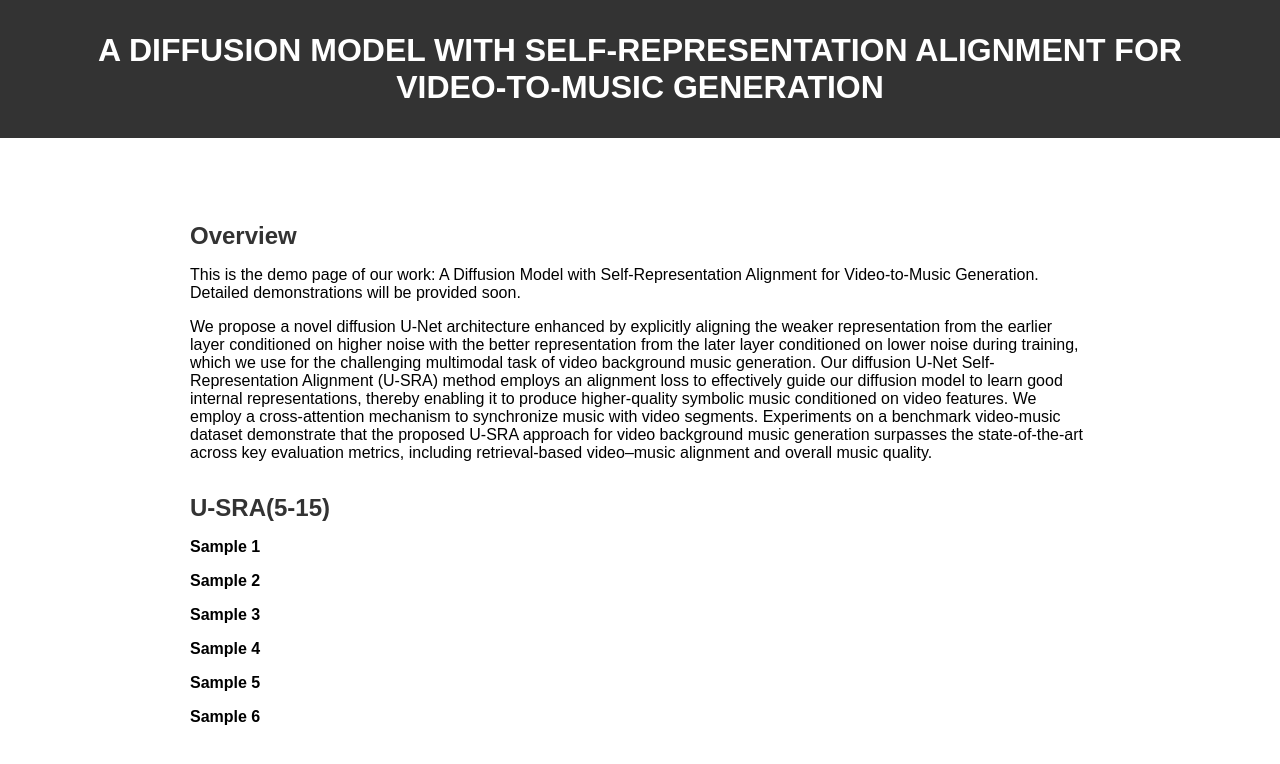
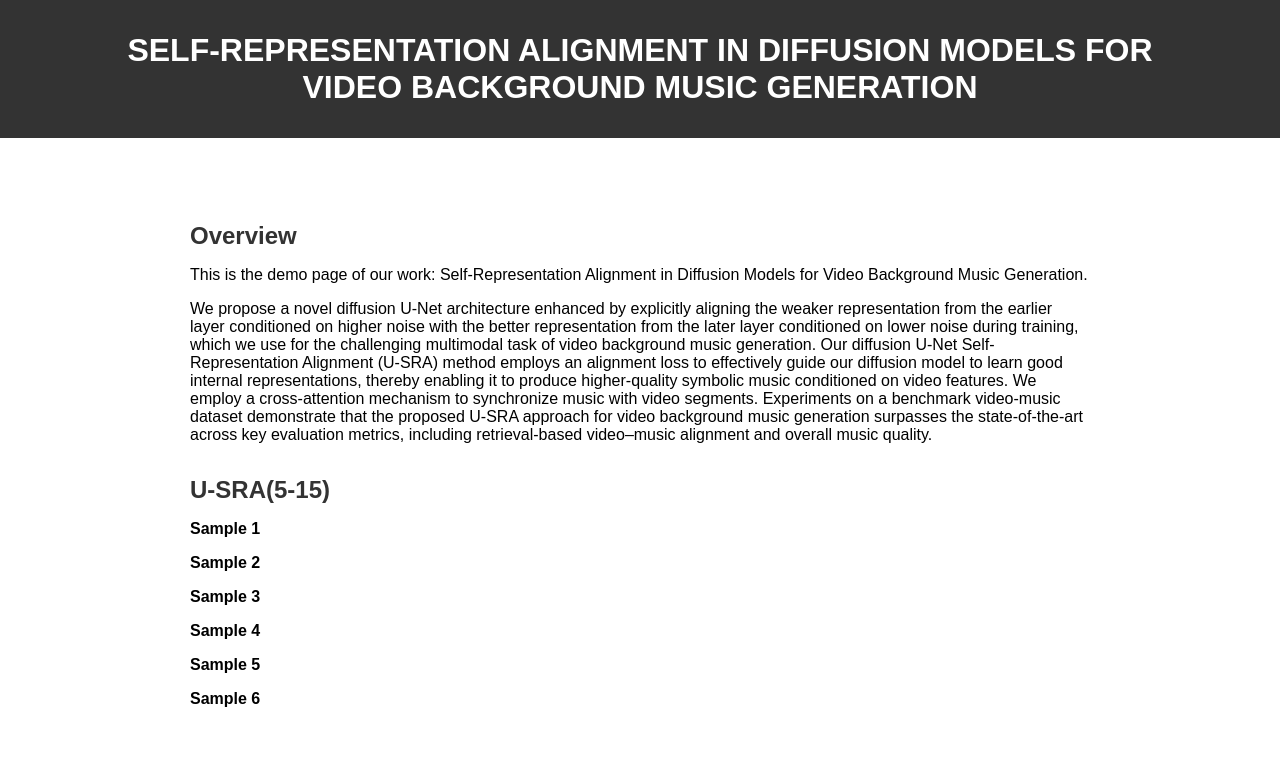
Before and after one commit to usramusic/usramusic.github.io, a plain HTML site: page index.html in a window 1280 px wide. Drawn offline with Linux system fonts and the light colour scheme.

Commit message:
Update index.html

```diff
--- a/index.html
+++ b/index.html
@@ -294,14 +294,14 @@
 </head>
 <body>
     <header>
-        <h1>A DIFFUSION MODEL WITH SELF-REPRESENTATION ALIGNMENT FOR</h1>
-        <h1>VIDEO-TO-MUSIC GENERATION</h1>
+        <h1>SELF-REPRESENTATION ALIGNMENT IN DIFFUSION MODELS FOR</h1>
+        <h1>VIDEO BACKGROUND MUSIC GENERATION</h1>
     </header>
     <main>
         <section>
             <h2>Overview</h2>
             <p>
-                This is the demo page of our work: A Diffusion Model with Self-Representation Alignment for Video-to-Music Generation. Detailed demonstrations will be provided soon.
+                This is the demo page of our work: Self-Representation Alignment in Diffusion Models for Video Background Music Generation.
             <p>
             </p>
                 We propose a novel diffusion U-Net architecture enhanced by explicitly aligning the weaker representation from the earlier layer conditioned on higher noise with the better representation from the later layer conditioned on lower noise during training, which we use for the challenging multimodal task of video background music generation. Our diffusion U-Net Self-Representation Alignment (U-SRA) method employs an alignment loss to effectively guide our diffusion model to learn good internal representations, thereby enabling it to produce higher-quality symbolic music conditioned on video features. We employ a cross-attention mechanism to synchronize music with video segments. Experiments on a benchmark video-music dataset demonstrate that the proposed U-SRA approach for video background music generation surpasses the state-of-the-art across key evaluation metrics, including retrieval-based video–music alignment and overall music quality.
```
